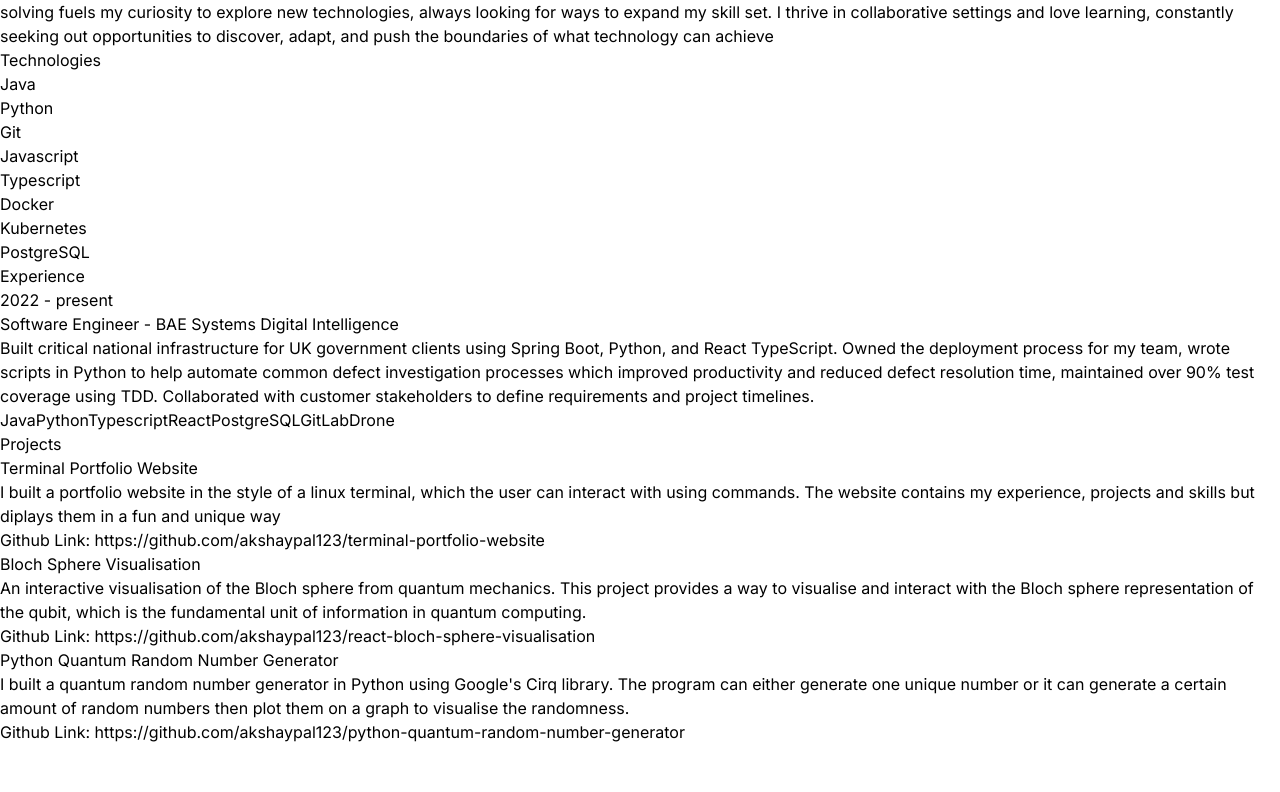
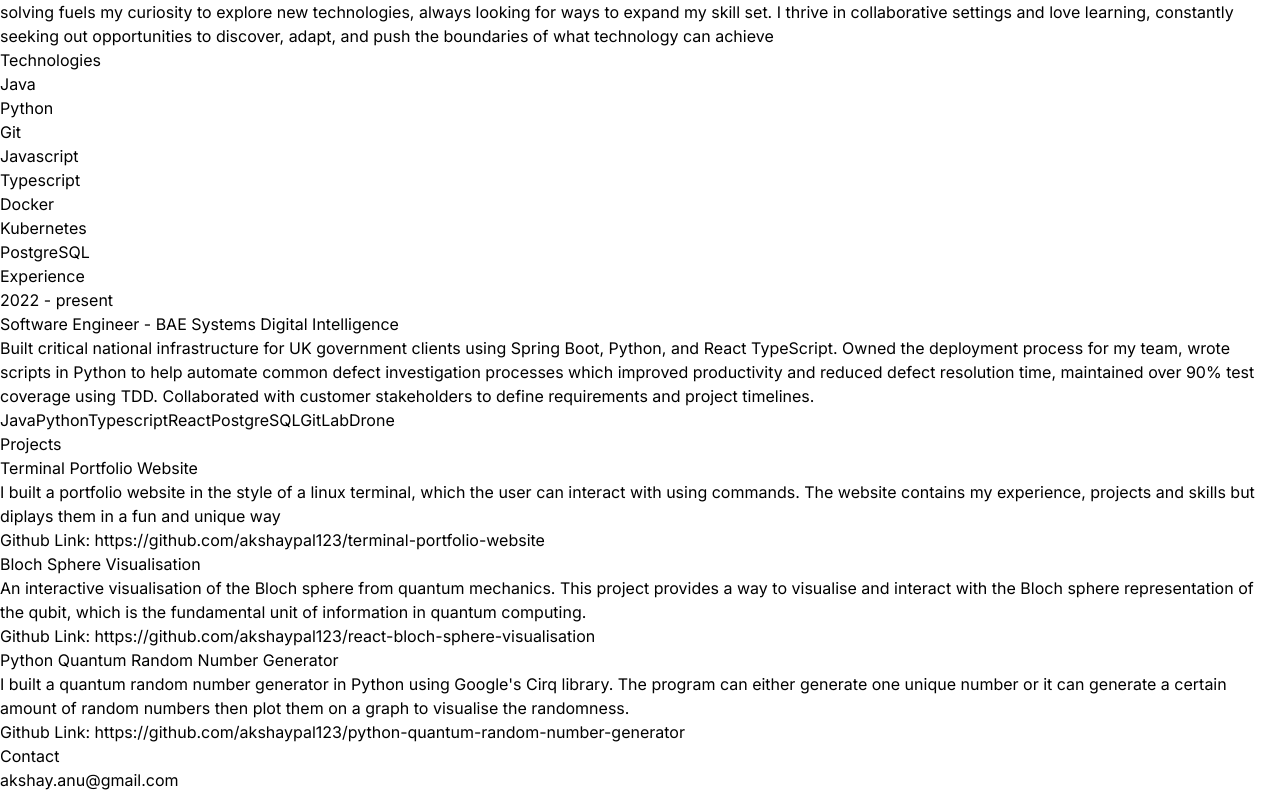
Before and after one commit to akshaypal123/gui-portfolio-website, a React (Vite) app: page / in a window 1280 px wide. Shown: the part 669-1461 px from the top of the page. Before the commit the page ends 1413 px from the top, so only its background shows below. Built offline with nearby package versions, Linux system fonts and the light colour scheme; some icons are missing.

Commit message:
added contact section

```diff
--- a/src/App.jsx
+++ b/src/App.jsx
@@ -5,6 +5,7 @@
 import Tech from './components/Tech';
 import Experience from './components/Experience';
 import Projects from './components/Projects';
+import Contact from './components/Contact';
 
 export default function App() {
   return (
@@ -19,6 +20,7 @@
         <Tech />
         <Experience />
         <Projects />
+        <Contact />
       </div>
     </div>
   );
--- /dev/null
+++ b/src/components/Contact.jsx
@@ -0,0 +1,15 @@
+import React from 'react'
+import { EMAIL } from '../constants/index.js'
+
+const Contact = () => {
+  return (
+    <div className='border-b pb-4'>
+        <h2 className='my-10 text-center text-4xl text-pink-300'>Contact</h2>
+        <div className='text-center tracking-tighter'>
+            <a href={EMAIL.link} target='_blank' className='text-2xl font-medium text-purple-500 hover:underline'>{EMAIL.email}</a>
+        </div>
+    </div>
+  )
+}
+
+export default Contact
--- a/src/components/Navbar.jsx
+++ b/src/components/Navbar.jsx
@@ -9,8 +9,8 @@
                 <h1 className='text-4xl font-bold'>AP</h1>
             </div>
             <div className='m-8 flex items center justify-center gap-4 text-4xl'>
-                <a href=''><FaLinkedin /></a>
-                <a href=''><FaGithub /></a>
+                <a href='https://www.linkedin.com/in/akshay-pal-4aa102183/' target='_blank'><FaLinkedin /></a>
+                <a href='https://github.com/akshaypal123' target='_blank'><FaGithub /></a>
             </div>
         </nav>
     );
--- a/src/constants/index.js
+++ b/src/constants/index.js
@@ -30,7 +30,6 @@
   }
 ]
 
-export const CONTACT = {
-  phoneNo: "+447817028496",
+export const EMAIL = {
   email: "akshay.anu@gmail.com",
-};
+  link: "mailto:akshay.anu@gmail.com"}
```
